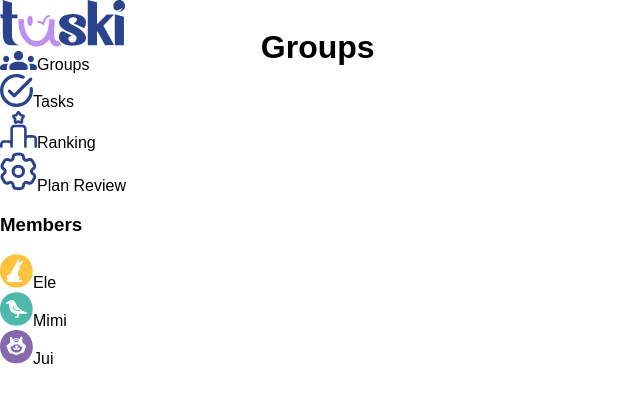
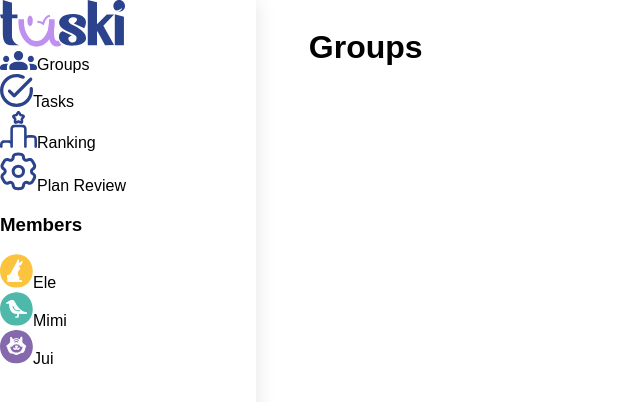
Before and after one commit to NikSala10/TaskiProject, a React (Vite) app: page / in a window 1280 px wide. Shown: the top 402 px of the page, without its empty margins (0-640 px from the left). Built offline with nearby package versions, Linux system fonts and the light colour scheme.

Commit message:
feat(css): add css in app page

```diff
--- a/src/App.css
+++ b/src/App.css
@@ -1,6 +1,6 @@
 #root {
   display: flex;
-  height: 100vh; /* que ocupe toda la pantalla */
+  height: 100vh;
 }
 
 /* Barra lateral */
@@ -10,10 +10,13 @@
   left: 0;
   width: 20%;
   height: 100vh;
+  box-shadow: 1px 1px 20px 0 rgba(0, 0, 0, 0.1);
 }
 
 /* Pantallas */
 .screens {
   margin-left: 20%;
+  padding-left: 3rem;
+  height: 100vh;
   width: 80%;
 }
```
